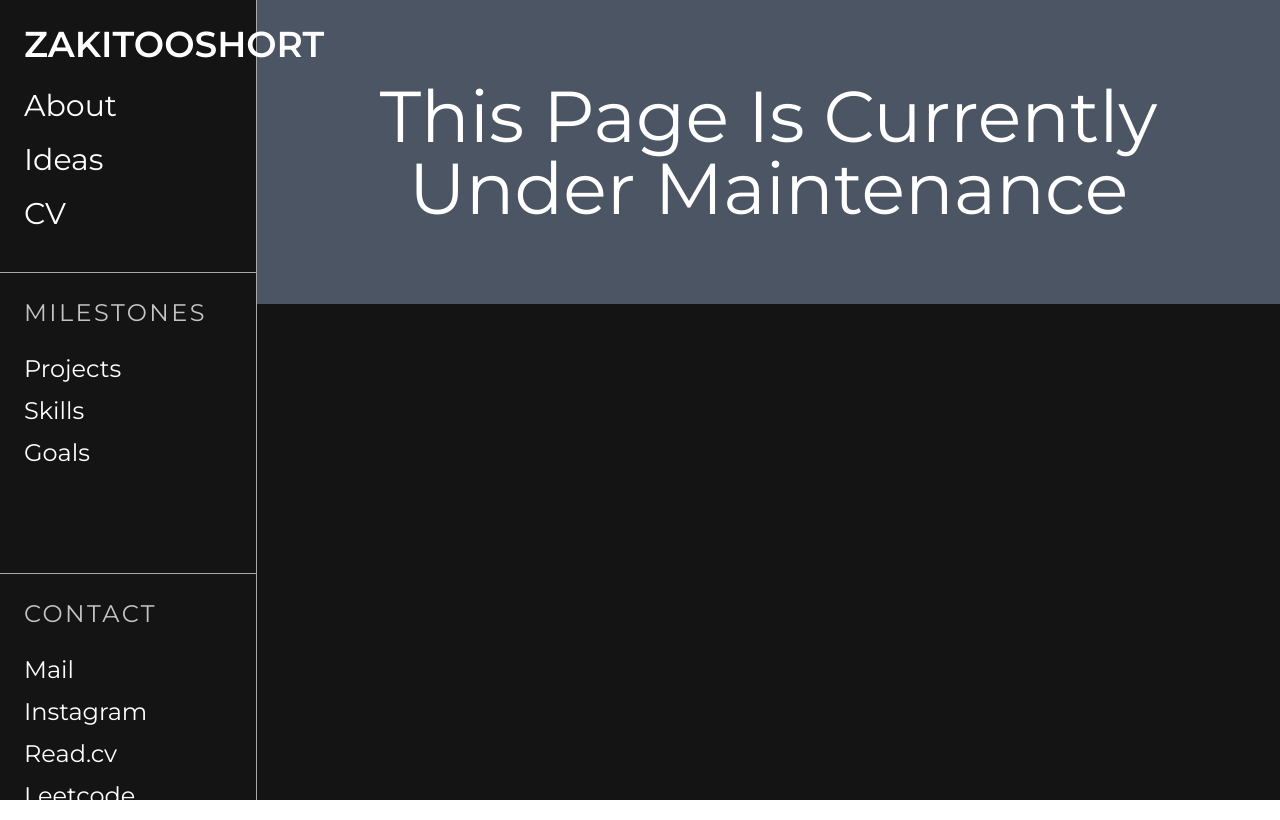
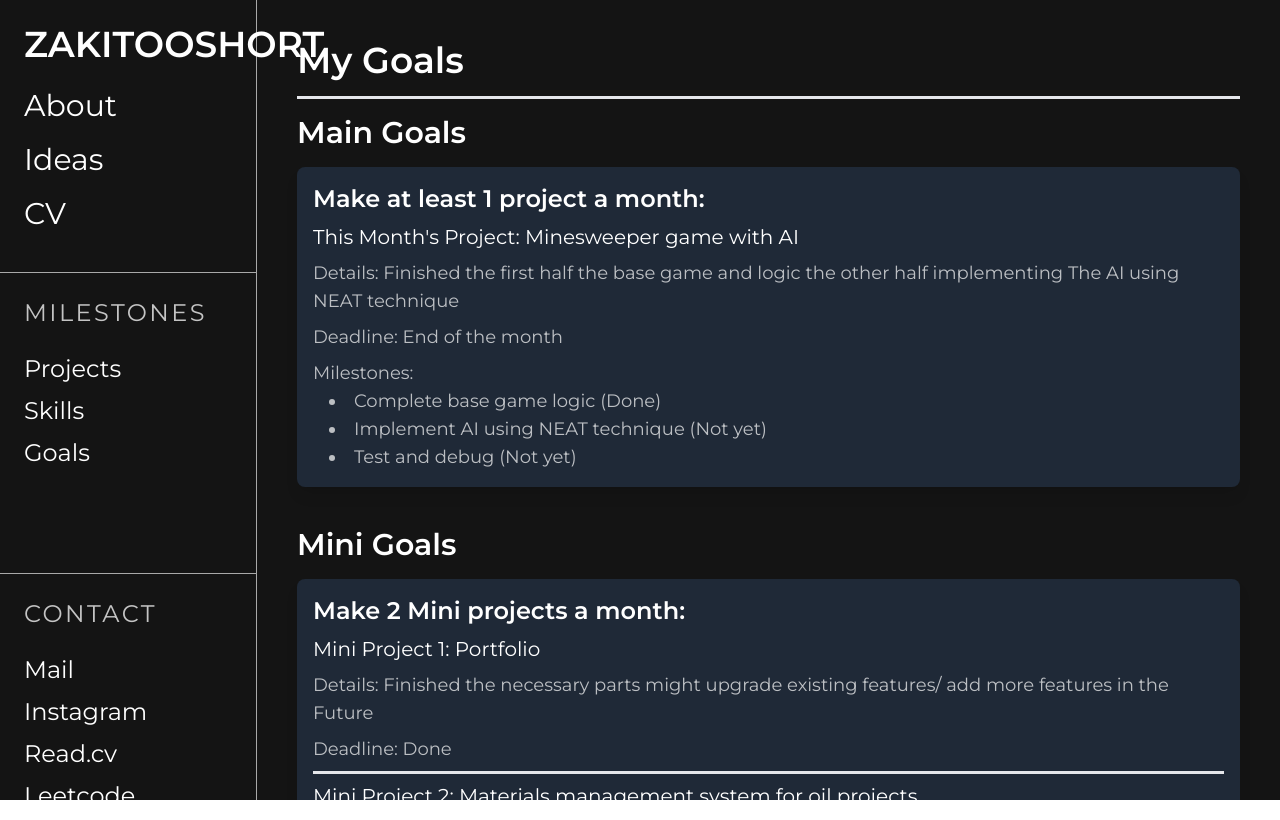
Before and after one commit to zakitooshort/Portfolio, a React (Vite) app in the folder my-portfolio/: page /Goals in a window 1280 px wide. Built offline with nearby package versions, Linux system fonts and the light colour scheme.

Commit message:
Finally finished goals page everything still needs more refinning and testing but let's chill for now exams are calling

```diff
--- a/my-portfolio/src/Goals.jsx
+++ b/my-portfolio/src/Goals.jsx
@@ -1,19 +1,93 @@
+import React from 'react';
 import SidePanel from "./SidePanel";
-import React from 'react';
-import TooltipCursor from './TooltipCursor';
-import cat1 from './assets/cat1.jpg';
-
+import ProgressBar from './ProgressBar';
 
 export default function Goals() {
+  const mainGoalProgress = 50;
+  const miniGoalProgress = 50;
+
   return (
     <>
       <div className="divide-x-[0.5px] divide-[#A9A9A9] flex h-screen font-['Montserrat'] bg-[#141414]">
         <SidePanel/>
-      <main className="flex-1 space-6 text-white overflow-y-auto">
-        <div className="text-7xl text-semibold p-20 text-center bg-gray-600">This Page Is Currently Under Maintenance</div>
+        <main className="flex-1 space-6 text-white overflow-y-auto p-10">
+          <div className="text-4xl font-semibold mb-4">My Goals</div>
+          <div className="flex-grow border-t-[3px] mb-4"></div>
+
+          <div className="mb-10">
+            <h2 className="text-3xl font-semibold mb-4">Main Goals</h2>
+            <div className="bg-gray-800 p-4 rounded-lg shadow-lg space-y-2">
+              <p className='text-2xl font-semibold'>Make at least 1 project a month:</p>
+              <p className='text-xl'>This Month's Project: Minesweeper game with AI</p>
+              <p className='text-lg opacity-70'>Details: Finished the first half the base game and logic the other half implementing The AI using NEAT technique</p>
+              <p className='text-lg opacity-70'>Deadline: End of the month</p>
+              <p className='text-lg opacity-70'>Milestones:
+                <ul className="list-disc list-inside ml-4">
+                  <li>Complete base game logic (Done)</li>
+                  <li>Implement AI using NEAT technique (Not yet)</li>
+                  <li>Test and debug (Not yet)</li>
+                </ul>
+              </p>
+            </div>
+          </div>
+
+          <div className="mb-10">
+            <h2 className="text-3xl font-semibold mb-4">Mini Goals</h2>
+            <div className="bg-gray-800 p-4 rounded-lg shadow-lg space-y-2">
+              <p className='text-2xl font-semibold'>Make 2 Mini projects a month:</p>
+              <p className='text-xl'>Mini Project 1: Portfolio</p>
+              <p className='text-lg opacity-70'>Details: Finished the necessary parts might upgrade existing features/ add more features in the Future</p>
+              <p className='text-lg opacity-70'>Deadline: Done</p>
+              <div className="flex-grow border-t-[3px] mb-4"></div>
+              <p className='text-xl'>Mini Project 2: Materials management system for oil projects</p>
+              <p className='text-lg opacity-70'>Details: Mini Project for my internship at ENGTP haven't started building the app in the process of doing the studies</p>
+              <p className='text-lg opacity-70'>Deadline: End of the month</p>
+            </div>
+          </div>
+
+          <div className="mb-10">
+            <h2 className="text-3xl font-semibold mb-4">Progress</h2>
+            <div className="bg-gray-800 p-4 rounded-lg shadow-lg">
+              <ProgressBar label="Main Goal Progress" percentage={mainGoalProgress} />
+              <ProgressBar label="Mini Goal Progress" percentage={miniGoalProgress} />
+            </div>
+          </div>
+
+          <div className="mb-10">
+            <h2 className="text-3xl font-semibold mb-4">Achievements</h2>
+            <div className="bg-gray-800 p-4 rounded-lg shadow-lg space-y-2">
+              <p className='text-xl'>Completed Projects:</p>
+              <ul className="list-disc list-inside ml-4">
+                <li>Portfolio.</li>
+              </ul>
+            </div>
+          </div>
+
+          <div className="mb-10">
+            <h2 className="text-3xl font-semibold mb-4">Motivational Quotes</h2>
+            <div className="bg-gray-800 p-4 rounded-lg shadow-lg space-y-2">
+              <p className='text-xl italic'>"Our work is never over." - Kanye west</p>
+              <p className='text-xl italic'>"Life is really simple, but we insist on making it complicated." - Confucius</p>
+
+            </div>
+          </div>
+
+          <div className="mb-10">
+            <h2 className="text-3xl font-semibold mb-4">Notes</h2>
+            <div className="bg-gray-800 p-4 rounded-lg shadow-lg space-y-2">
+              <p className='text-lg opacity-70'>The journey ahead is still rough; this is just the beginning. <br />
+                Every challenge I'll face is an opportunity to grow stronger and wiser. <br />
+                I'll embrace each moment, learn from every experience, and never lose sight of my dreams. <br />
+                My dedication and perseverance will guide me through, <br />
+                 and I will continue to strive for excellence in all my endeavors. <br />
+              </p>
+
+            </div>
+          </div>
+
 
         </main>
       </div>
     </>
-  )
+  );
 }
--- /dev/null
+++ b/my-portfolio/src/ProgressBar.jsx
@@ -0,0 +1,20 @@
+import React from 'react';
+
+const ProgressBar = ({ label, percentage }) => {
+  return (
+    <div className="mb-4">
+      <div className="flex justify-between mb-1">
+        <span className="text-base font-medium text-white">{label}</span>
+        <span className="text-sm font-medium text-white">{percentage}%</span>
+      </div>
+      <div className="w-full bg-gray-200 rounded-full h-4">
+        <div
+          className="bg-blue-600 h-4 rounded-full"
+          style={{ width: `${percentage}%` }}
+        ></div>
+      </div>
+    </div>
+  );
+};
+
+export default ProgressBar;
```
Lines whose indentation alone changed are shown as unchanged.
